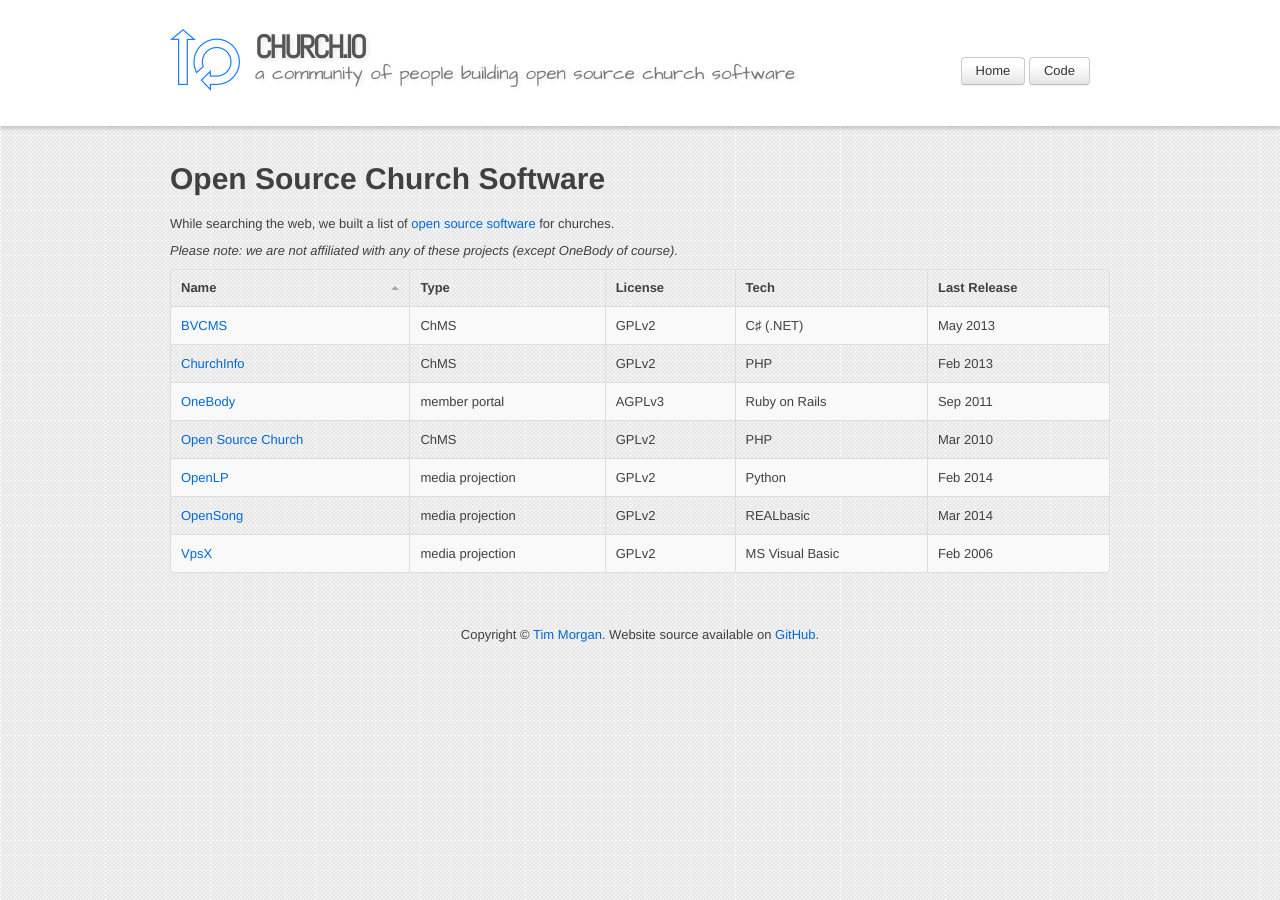
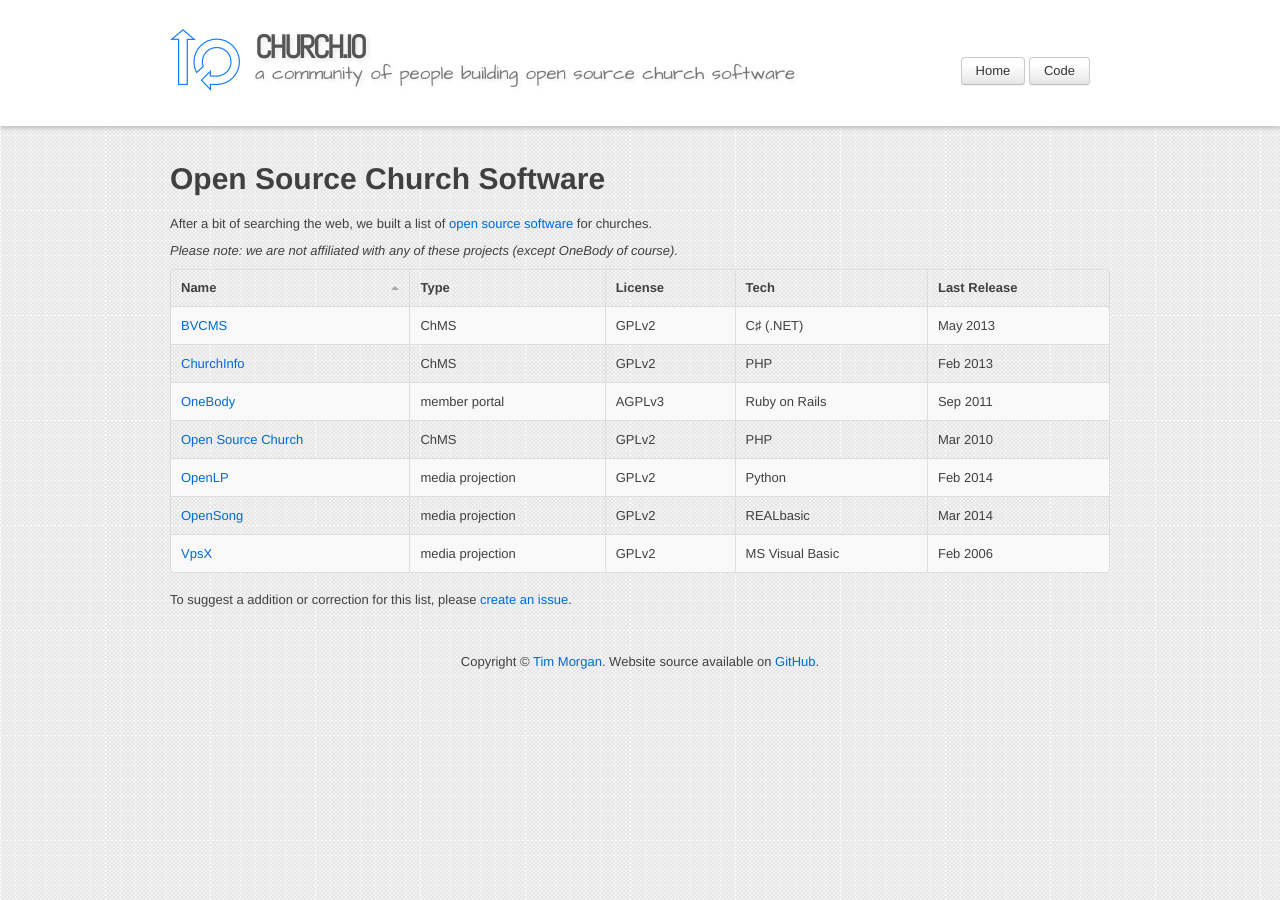
Before and after one commit to seven1m/old-churchio-website, a Jekyll site: the page built from open-source-church-software/index.md, in a window 1280 px wide. Built offline with Jekyll 4.4.1, drawn with Linux system fonts in a browser that asks for light colours; Markdown is read by kramdown in place of the engine named in the settings.

Commit message:
Change copy; link to GH issues.

```diff
--- a/open-source-church-software/index.md
+++ b/open-source-church-software/index.md
@@ -4,7 +4,7 @@
 
 # Open Source Church Software
 
-While searching the web, we built a list of [open source software](http://en.wikipedia.org/wiki/Open-source_software) for churches.
+After a bit of searching the web, we built a list of [open source software](http://en.wikipedia.org/wiki/Open-source_software) for churches.
 
 _Please note: we are not affiliated with any of these projects (except OneBody of course)._
 
@@ -18,6 +18,8 @@
 [OpenSong](http://sourceforge.net/projects/opensong/)      | media projection | GPLv2   | REALbasic       | Mar 2014
 [VpsX](http://sourceforge.net/projects/vpsx/)              | media projection | GPLv2   | MS Visual Basic | Feb 2006
 
+To suggest a addition or correction for this list, please [create an issue](https://github.com/churchio/website/issues).
+
 <script src="/javascripts/tablesort.min.js"></script>
 <script>
   var table = $('table').addClass('zebra-striped');
```
